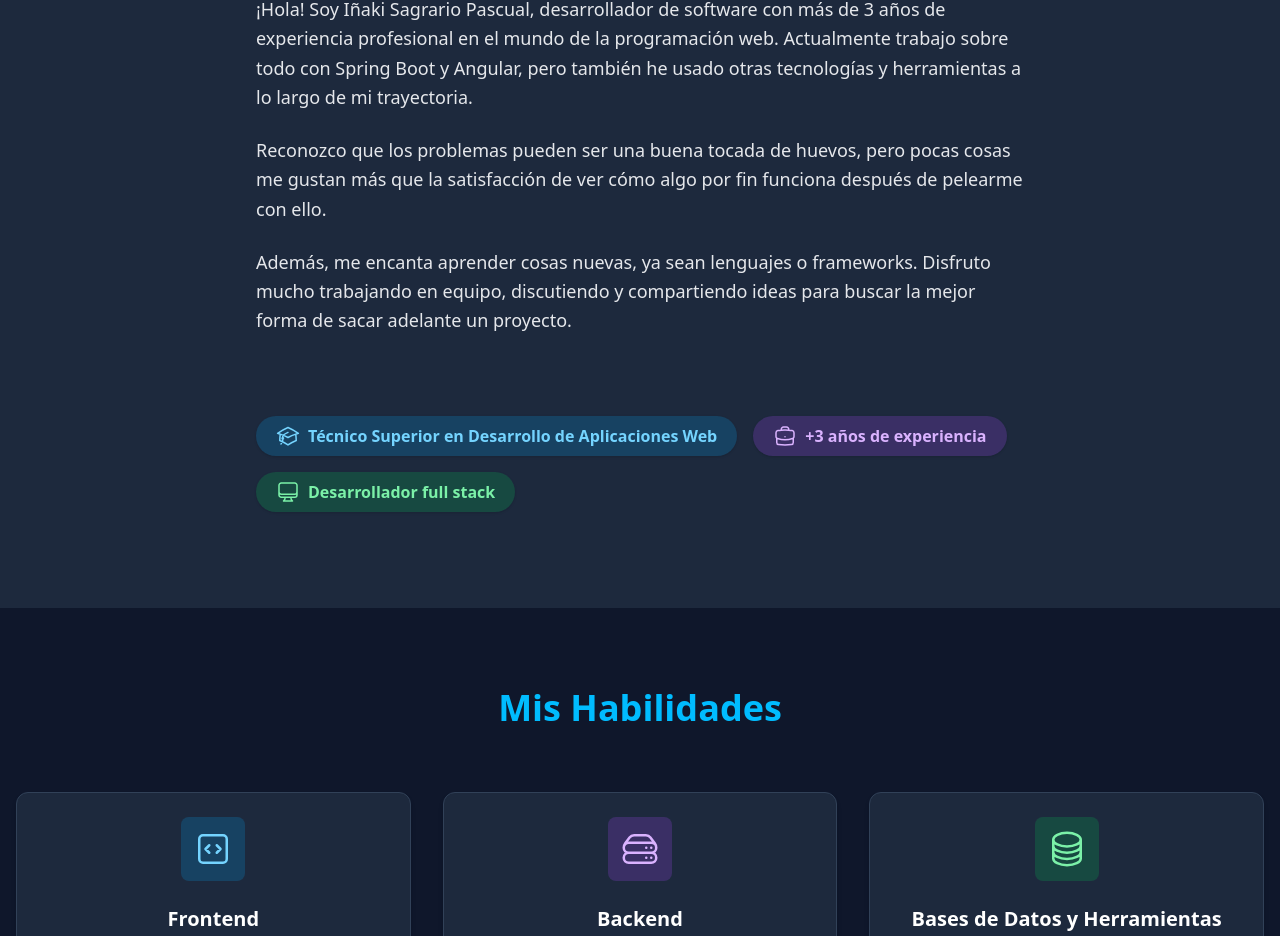
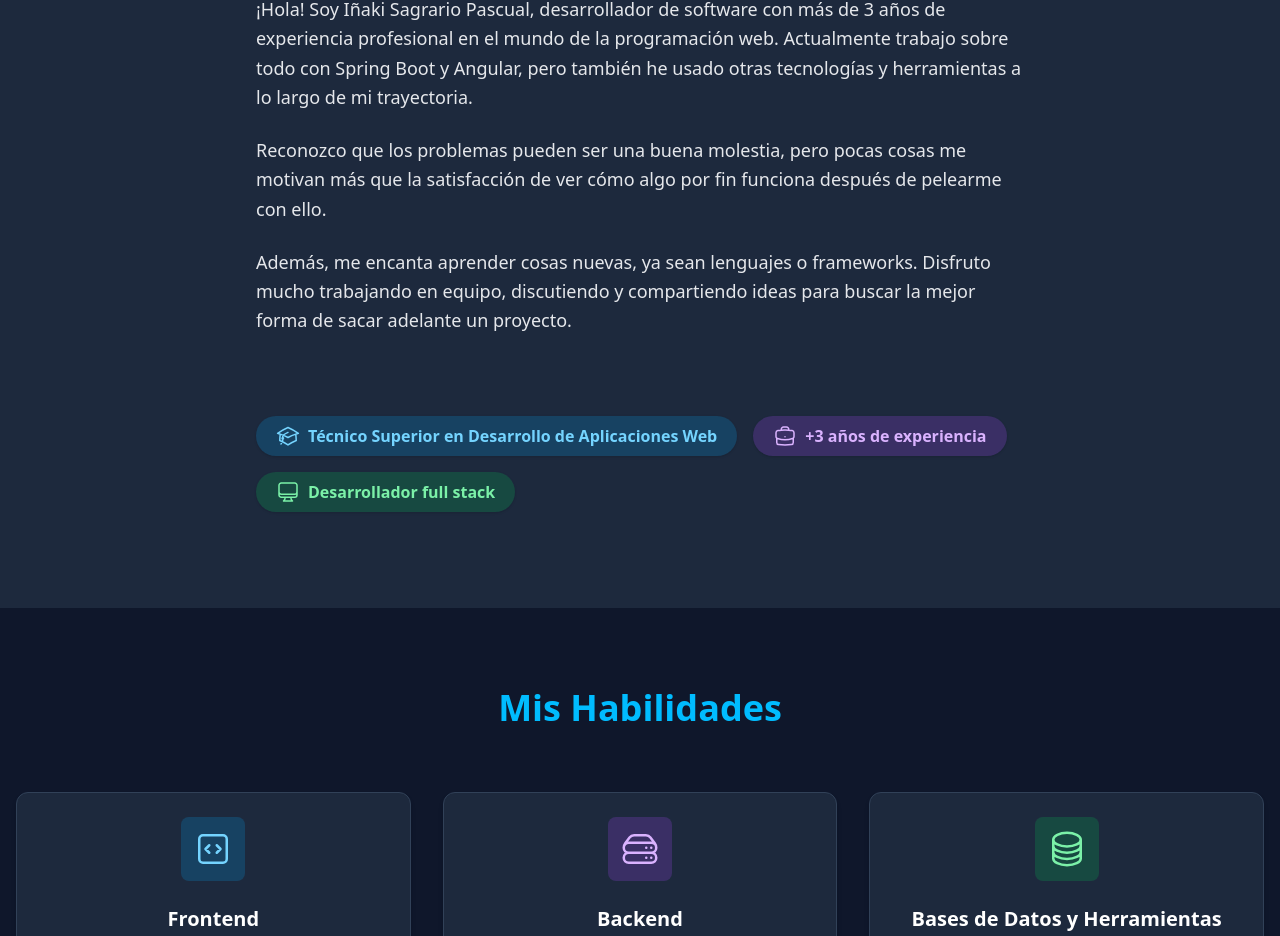
Before and after one commit to InakiSP/portfolio, an Angular app in the folder front/: page / in a window 1280 px wide. Shown: the part 1153-2089 px from the top of the page. Built offline with nearby package versions, Linux system fonts and the light colour scheme.

Commit message:
Cambio en el texto de sobre mí

```diff
--- a/front/src/app/components/about-me/about-me.html
+++ b/front/src/app/components/about-me/about-me.html
@@ -26,9 +26,9 @@
           trayectoria.
         </p>
         <p>
-          Reconozco que los problemas pueden ser una buena tocada de huevos,
-          pero pocas cosas me gustan más que la satisfacción de ver cómo algo
-          por fin funciona después de pelearme con ello.
+          Reconozco que los problemas pueden ser una buena molestia,
+          pero pocas cosas me motivan más que la satisfacción de ver cómo
+          algo por fin funciona después de pelearme con ello.
         </p>
         <p>
           Además, me encanta aprender cosas nuevas, ya sean lenguajes o
```
